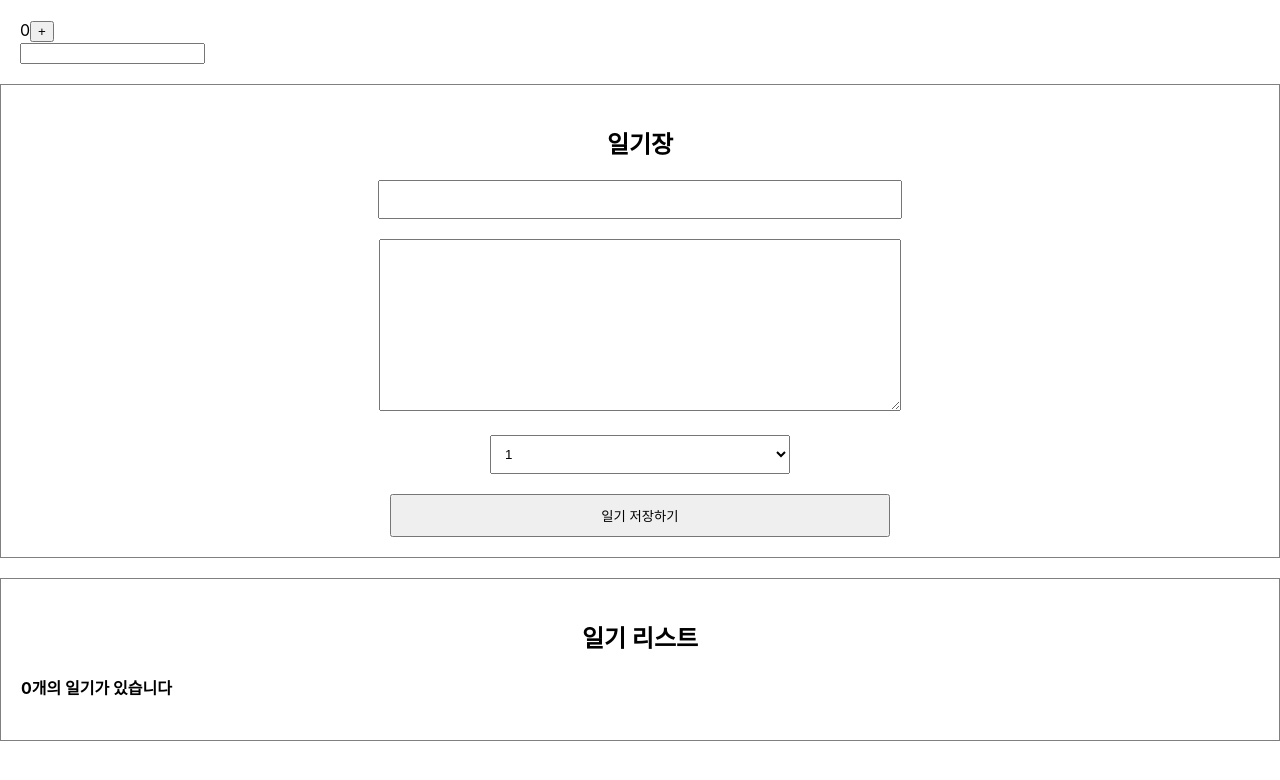
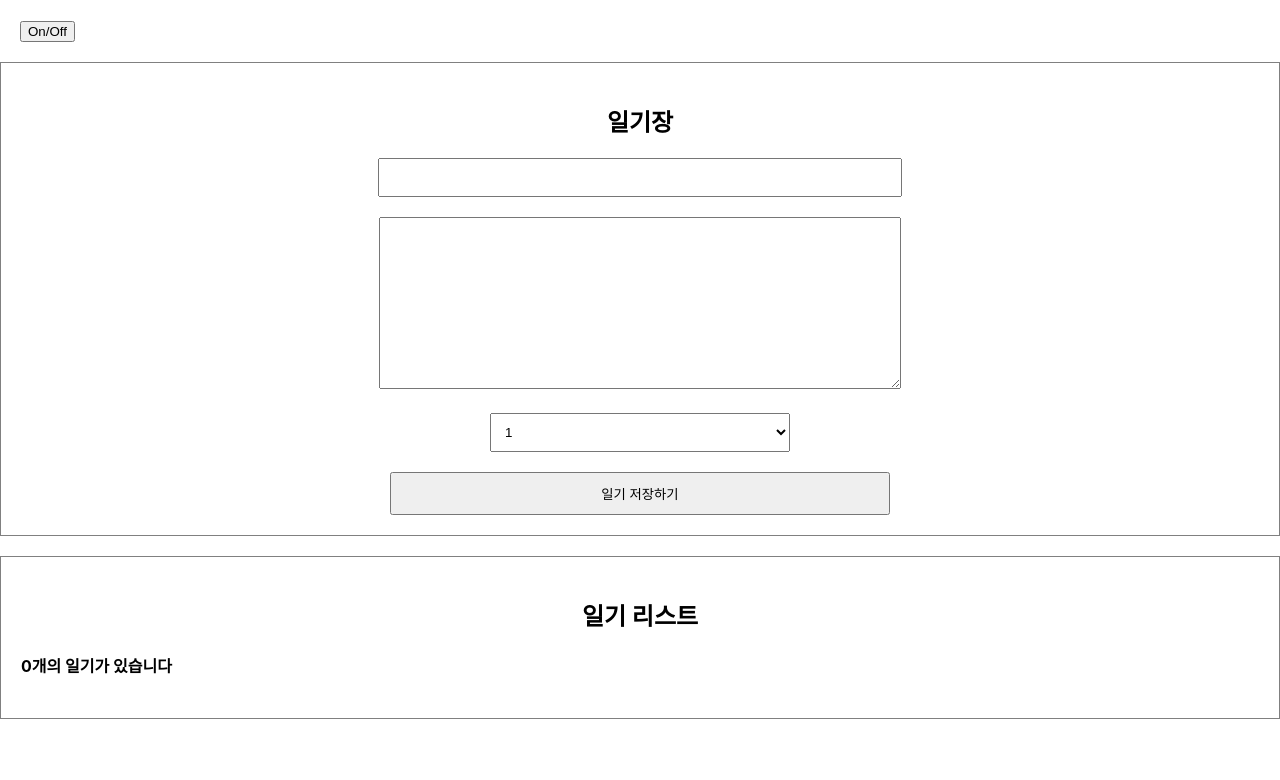
Before and after one commit to yeafla530/react-diary, a React (Create React App) app in the folder react-diary/: page / in a window 1280 px wide. Shown: the top 780 px of the page. Built offline with nearby package versions, Linux system fonts and the light colour scheme.

Commit message:
useEffect:

```diff
--- a/react-diary/src/Lifecycle.js
+++ b/react-diary/src/Lifecycle.js
@@ -1,42 +1,33 @@
 import React, {useEffect, useState} from 'react'
 
-const Lifecycle = () => {
-    const [count, setCount] = useState(0);
-    const [text, setText] = useState("")
-
-    // mount (탄생)
+const UnmountTest = () => {
     useEffect(()=>{
-        console.log("mount!");
+        console.log("mount!")
     }, [])
 
-    // update (변화)
     useEffect(()=>{
-        console.log("update!")
-    })
+        // unmount시점에 실행됨
+        return () => {
+            console.log("unmount!")
 
-    // count 변화
-    useEffect(()=>{
-        console.log(`count is update: ${count}`)
-        if (count > 5) {
-            alert("count가 5를 넘었습니다 따라서 1로 초기화 됩니다")
-            setCount(1)
         }
-    },[count])
+    },[])
 
-    // text변화
-    useEffect(()=> {
-        console.log(`text is update: ${text}`)
-    },[text])
-
-    return <div style={{padding: 20}}>
-        <div>
-            {count}
-            <button onClick={() => setCount(count+1)}>+</button>
-        </div>
-        <div>
-            <input type="text" value={text} onChange={(e) => setText(e.target.value)}/>
-        </div>
+    return <div>
+        Unmount testing Component
     </div>
 }
 
+const Lifecycle = () => {
+    const [visible, setVisible] = useState(false)
+    const toggle = () => setVisible(!visible)
+
+    return (
+        <div style={{padding: 20}}>
+            <button onClick={toggle}>On/Off</button>
+            {visible && <UnmountTest />}
+        </div>
+    )
+}
+
 export default Lifecycle
```
